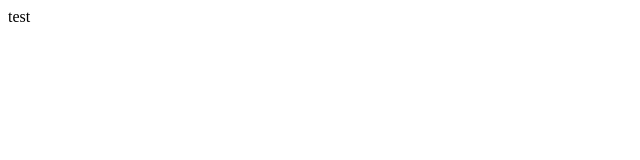
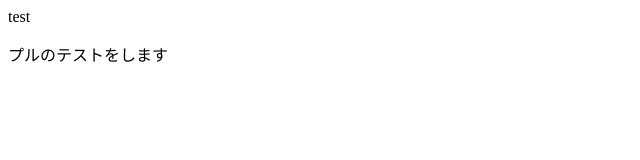
Before and after one commit to maki521/git-test, a plain HTML site: page index.html in a window 1280 px wide. Shown: the whole page, without its empty margins (0-640 px from the left). Drawn offline with Linux system fonts and the light colour scheme.

Commit message:
Update index.html

```diff
--- a/index.html
+++ b/index.html
@@ -1 +1,2 @@
 <p>test<p>
+<p>プルのテストをします<p>
```
